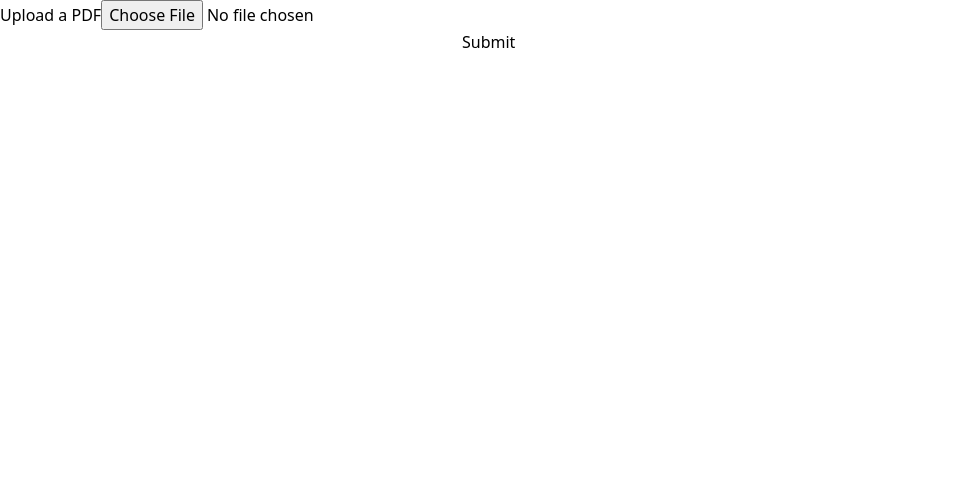
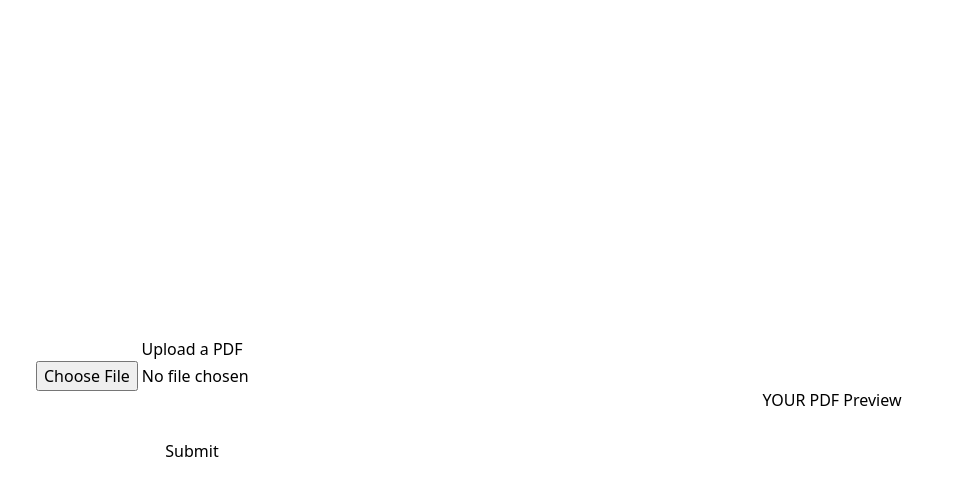
Before and after one commit to joshste/pdf-ajaib-fe, a Nuxt app: page /reorder in a window 1280 px wide. Shown: the top 496 px of the page, without its empty margins (0-963 px from the left). Built offline with nearby package versions, Linux system fonts and the light colour scheme.

Commit message:
Reorder page adjust design (#3)
* Adjust style

* Create uploaded pdf preview

* Adjust style

* Add global css font style

```diff
--- /dev/null
+++ b/components/EmbedPDFView.vue
@@ -0,0 +1,31 @@
+<template>
+    <div class="flex flex-shrink-0 w-[70vw] h-screen justify-center items-center">
+        <iframe :src="`${base64Blob}`" class="w-full h-full"  v-if="base64Blob"/>
+        <p v-else> YOUR PDF Preview </p>
+    </div>
+</template>
+
+
+<script setup lang="ts">
+
+const props = defineProps<{
+    pdfBlob: Blob | undefined
+}>();
+
+const { pdfBlob } = props;
+
+
+const base64Blob = ref<string | null | ArrayBuffer>();
+watch(props, (props) => {
+    if (!props.pdfBlob) {
+        return;
+    }
+    base64Blob.value = window.URL.createObjectURL(props.pdfBlob);
+}, { deep: true })
+
+watch(base64Blob, (a) => {
+    console.log(a)
+
+});
+
+</script>
--- a/components/ErrorNotification.vue
+++ b/components/ErrorNotification.vue
@@ -1,7 +1,7 @@
 <template>
-    <div class="fixed w-screen h-screen top-0 bottom-0 left-0 right-0" v-if="activated" @click="onClose">
+    <div class="bg-black bg-opacity-90 fixed w-screen h-screen top-0 bottom-0 left-0 right-0" v-if="activated" @click="onClose">
         <div class ="flex h-screen w-screen justify-center items-center">
-          <h1> Please Try Again </h1>
+          <h1 class="text-white"> Please Try Again </h1>
         </div>
     </div>
 
--- a/components/ReorderForm.vue
+++ b/components/ReorderForm.vue
@@ -1,16 +1,24 @@
 <template>
+    <div class="flex flex-1 flex-col justify-center items-center">
         <UploadPDFButton @pdfChanged="updateFile" />
         <input type="number" name="reorder" v-model="indexA" @input="onInputChange" />
         <input type="number" name="reorder" v-model="indexB" @input="onInputChange" />
         <button @click="onSubmit">Submit</button>
         <a :href="pdfUrl" v-if="downloaded" download="result.pdf">Download</a>
-
-    <ErrorNotification :activated="isNotificationVisible" @onClose="isNotificationVisible = false"/>
+        <ErrorNotification :activated="isNotificationVisible" @onClose="isNotificationVisible = false" />
+    </div>
 </template>
 
 <script setup lang="ts">
+const props = defineProps<{
+    file: (File | undefined)
+}>();
+
+const emit = defineEmits<{
+    (e: 'update:file', file: File | undefined): void
+}>();
+
 let readyInput = false;
-let file: File | undefined;
 const isNotificationVisible = ref(false);
 const indexA = ref();
 const indexB = ref();
@@ -20,7 +28,7 @@ const downloaded = ref(false);
 
 const updateFile = (pdf: File | undefined) => {
     downloaded.value = false;
-    file = pdf;
+    emit("update:file", pdf);
 }
 
 const onInputChange = () => {
@@ -28,12 +36,17 @@ const onInputChange = () => {
     readyInput = (indexA.value !== "" && indexB.value !== "") ? true : false;
 }
 
-const onSubmit = async () => {
-    if (!readyInput || !file) return;
+const onSubmit = computed(() => {
+    return async () => {
+        console.log(`file: ${props.file}`);
+        if (!readyInput || !props.file) {
+            isNotificationVisible.value = true;
+            return;
+        }
 
         const formData = new FormData();
         formData.append("swap-instruction", `${indexA.value},${indexB.value}`)
-    formData.append("pdf-file", file);
+        formData.append("pdf-file", props.file);
         try {
             const response = await customFetch<Blob>("reorder-pdf", {
                 method: "post",
@@ -45,6 +58,6 @@ const onSubmit = async () => {
         catch (e) {
             isNotificationVisible.value = true;
         }
-
     }
+});
 </script>
--- a/components/upload/PDFButton.vue
+++ b/components/upload/PDFButton.vue
@@ -1,8 +1,7 @@
 <template>
-    <div>
-        <label for="upload">Upload a PDF</label>
-        <input type="file" name="upload" @change="onFileChange" accept="application/pdf" />
-    </div>
+    <label for="upload">Upload a PDF</label>
+    <input type="file" name="upload" @change="onFileChange" accept="application/pdf" class="text-ellipsis max-w-sm" />
+
 </template>
 
 <script setup lang="ts">
--- a/nuxt.config.ts
+++ b/nuxt.config.ts
@@ -9,7 +9,9 @@ export default defineNuxtConfig({
     app: {
         baseURL: "/pdf-ajaib-fe/"
     },
-
+    tailwindcss: {
+        cssPath: "./tailwind.css"
+    },
     runtimeConfig: {
         public: {
             BASE_URL: process.env.NODE_ENV==="production"?"https://pdf-ajaib.fly.dev/":
--- a/pages/reorder.vue
+++ b/pages/reorder.vue
@@ -1,7 +1,22 @@
 <template>
-    <div>
-        <div>
-            <ReorderForm />
-        </div>
+    <div class="flex max-w-[100vw]">
+        <ReorderForm v-model:file="file" />
+        <EmbedPDFView :pdfBlob="blob" />
     </div>
 </template>
+
+<script setup lang="ts">
+let file = ref<File | undefined>();
+let blob = computed(() => {
+    if (!file.value) {
+        return undefined;
+    }
+    return new Blob([file.value], { type: "application/pdf" });
+
+})
+
+watch(file, (file) => {
+    console.log(`watched: ${file}`);
+})
+
+</script>
--- /dev/null
+++ b/tailwind.css
@@ -0,0 +1,9 @@
+@tailwind base;
+@tailwind components;
+@tailwind utilities;
+
+@layer base {
+    :root {
+        font-family: Verdana, Geneva, Tahoma, sans-serif;
+    }
+}
```
Lines whose indentation alone changed are shown as unchanged.
